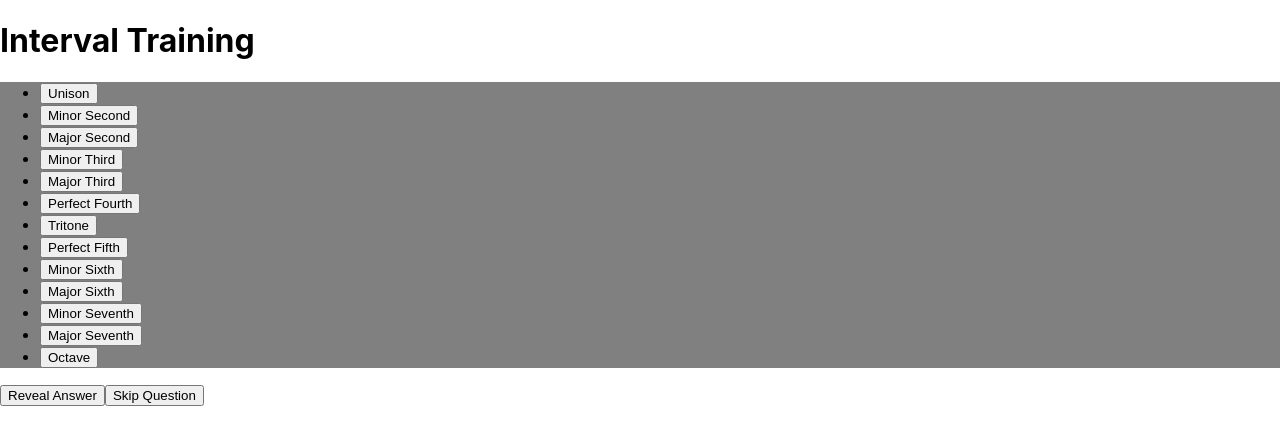
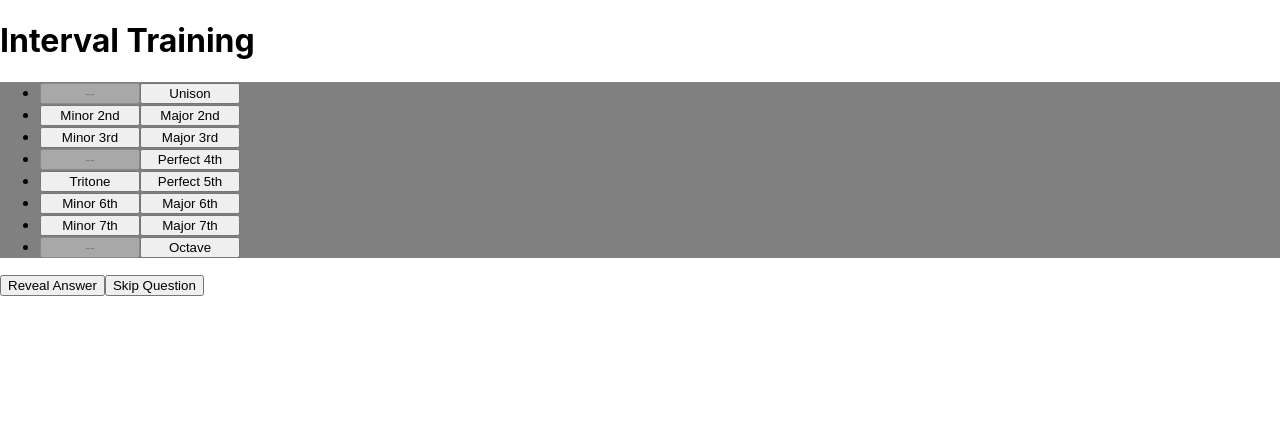
Before and after one commit to TimOgden/Timnuto, a React (Create React App) app in the folder client/: page /intervalTraining in a window 1280 px wide. Shown: the top 444 px of the page. Built offline with nearby package versions, Linux system fonts and the light colour scheme.

Commit message:
Create two columns

```diff
--- a/client/src/App.css
+++ b/client/src/App.css
@@ -40,3 +40,7 @@
 .container {
   background-color: gray;
 }
+
+.guessButton {
+  width: 100px;
+}
--- a/client/src/IntervalTraining.js
+++ b/client/src/IntervalTraining.js
@@ -24,6 +24,16 @@ function IntervalTraining() {
         octave: 12
     };
 
+    const intervals = [
+        [{key: 'blank', value: '--'}, {key: 'unison', value: 'Unison'}],
+        [{key: 'minorSecond', value: 'Minor 2nd'}, {key: 'majorSecond', value: 'Major 2nd'}],
+        [{key: 'minorThird', value: 'Minor 3rd'}, {key: 'majorThird', value: 'Major 3rd'}],
+        [{key: 'blank', value: '--'}, {key: 'perfectFourth', value: 'Perfect 4th'}],
+        [{key: 'tritone', value: 'Tritone'}, {key: 'perfectFifth', value: 'Perfect 5th'}],
+        [{key: 'minorSixth', value: 'Minor 6th'}, {key: 'majorSixth', value: 'Major 6th'}],
+        [{key: 'minorSeventh', value: 'Minor 7th'}, {key: 'majorSeventh', value: 'Major 7th'}],
+        [{key: 'blank', value: '--'}, {key: 'octave', value: 'Octave'}]
+    ];
 
     function randomNote() {
         const notes = ['C', 'C#', 'D', 'D#', 'E', 'F', 'F#', 'G', 'G#', 'A', 'A#', 'B'];
@@ -90,6 +100,7 @@ function IntervalTraining() {
 
     function submitGuess(interval, event) {
         event.stopPropagation();
+        if (questionComplete) return;
         event.target.style.backgroundColor = 'red';
         if (interval === currentInterval) {
             event.target.style.backgroundColor = 'green';
@@ -110,24 +121,39 @@ function IntervalTraining() {
         })
         setQuestionComplete(true);
     }
+    window.onload = playInterval;
 
     return (
-
     <div>
         <h1>Interval Training</h1>
         <div class="container" onClick={() => playInterval()}>
-            <ul>
-                {Object.keys(INTERVALS).map((interval) => (
-                    <li key={interval}>
-                        <button key={interval}
-                            class='guessButton'
-                            data-interval={interval}
-                            onClick={(event) => submitGuess(interval, event)}>
-                                {interval.replace(/([A-Z])/g, ' $1').replace(/^./, (str) => str.toUpperCase())}
-                        </button>
-                    </li>
-                ))}
-            </ul>
+            <div className="intervalsGrid">
+                <ul>
+                    {intervals.map((interval) => (
+                        <li>
+                            <button
+                            key={interval[0].key}
+                            className="guessButton"
+                            data-interval={interval[0].key}
+                            onClick={(event) => submitGuess(interval[0].key, event)}
+                            disabled={interval[0].key === 'blank'}
+                            >
+                                {interval[0].value}
+                            </button>
+                            <button
+                            key={interval[1].key}
+                            className="guessButton"
+                            data-interval={interval[1].key}
+                            onClick={(event) => submitGuess(interval[1].key, event)}
+                            disabled={interval[1].key === 'blank'}
+                            >
+                                {interval[1].value}
+                            </button>
+                        </li>
+                    ))}
+                </ul>
+
+            </div>
         </div>
         <div class="buttons">
 
```
